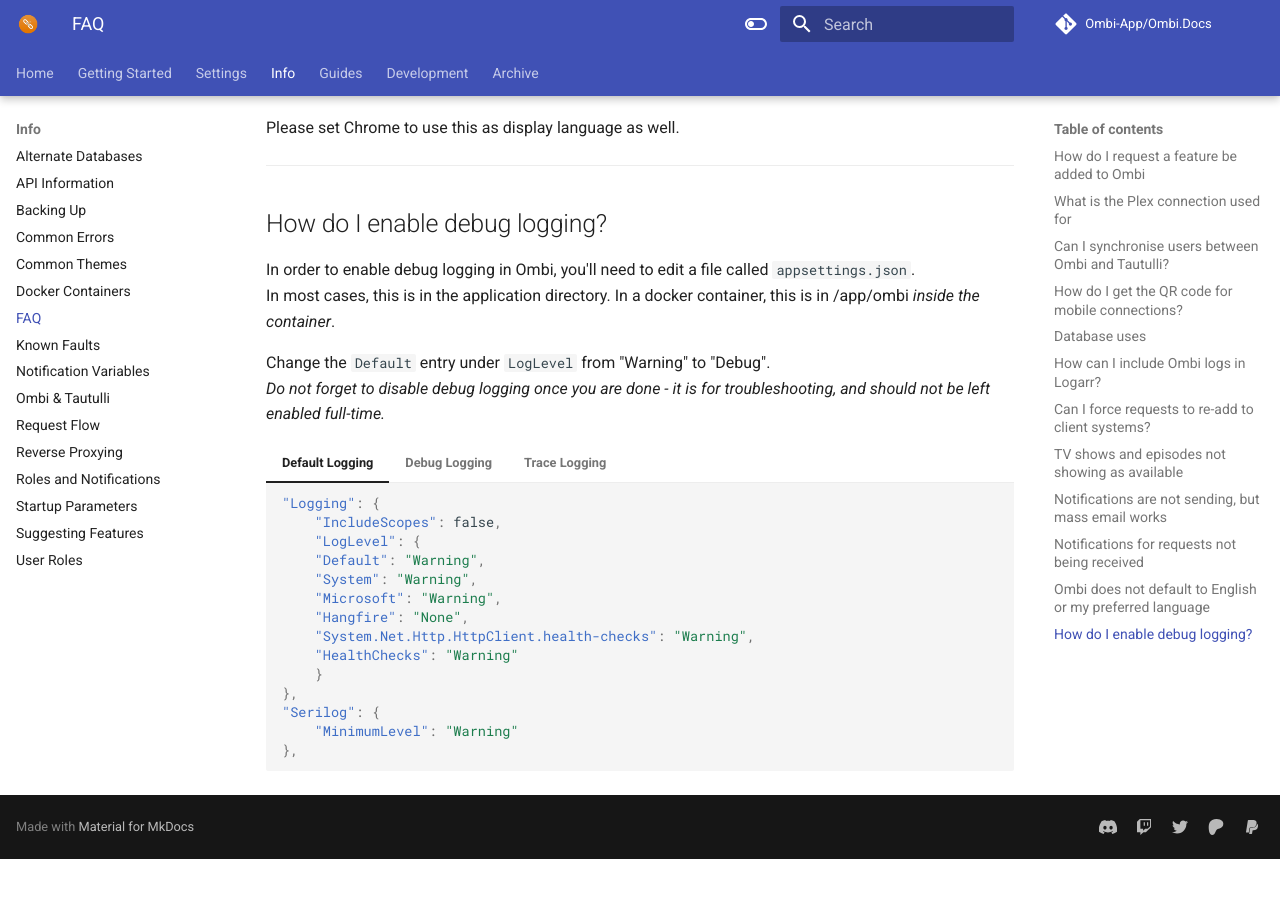
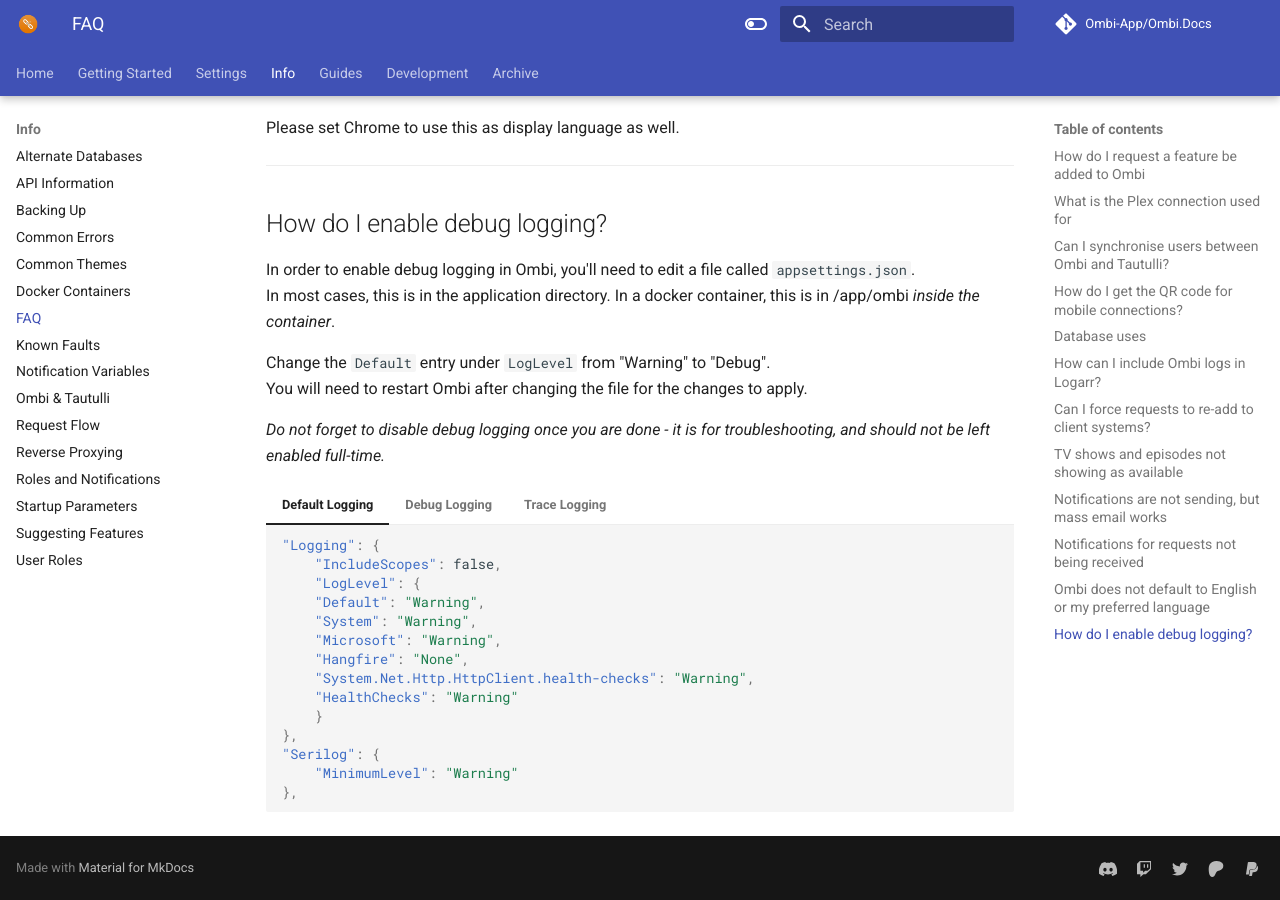
Before and after one commit to Ombi-app/Ombi.Docs, an MkDocs documentation site: the page built from docs/info/faq.md, in a window 1280 px wide and 900 px high, scrolled down 3555 px. Built offline with MkDocs 1.6.1 and Material for MkDocs 9.7.7, drawn with Linux system fonts in a browser that asks for light colours; comment, search, counter and statistics services are not loaded; before the commit the page ends 4414 px from its top, so only the background shows below that.

Commit message:
Add restart instructions for debug logging

```diff
--- a/docs/info/faq.md
+++ b/docs/info/faq.md
@@ -157,6 +157,8 @@
 In most cases, this is in the application directory. In a docker container, this is in /app/ombi _inside the container_.
 
 Change the `Default` entry under `LogLevel` from "Warning" to "Debug".
+You will need to restart Ombi after changing the file for the changes to apply.
+
 _Do not forget to disable debug logging once you are done - it is for troubleshooting, and should not be left enabled full-time._
 
 === "Default Logging"
```
